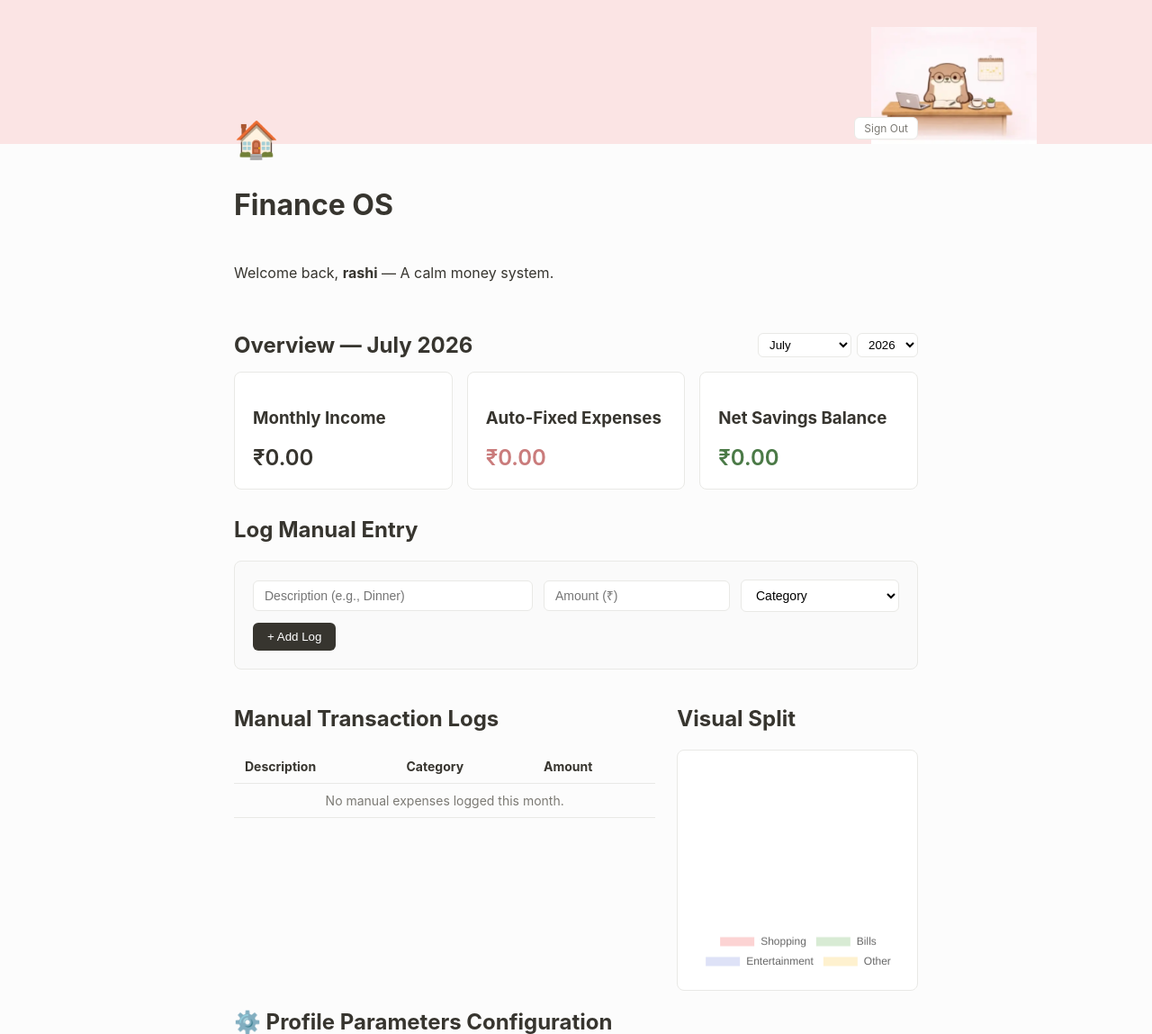
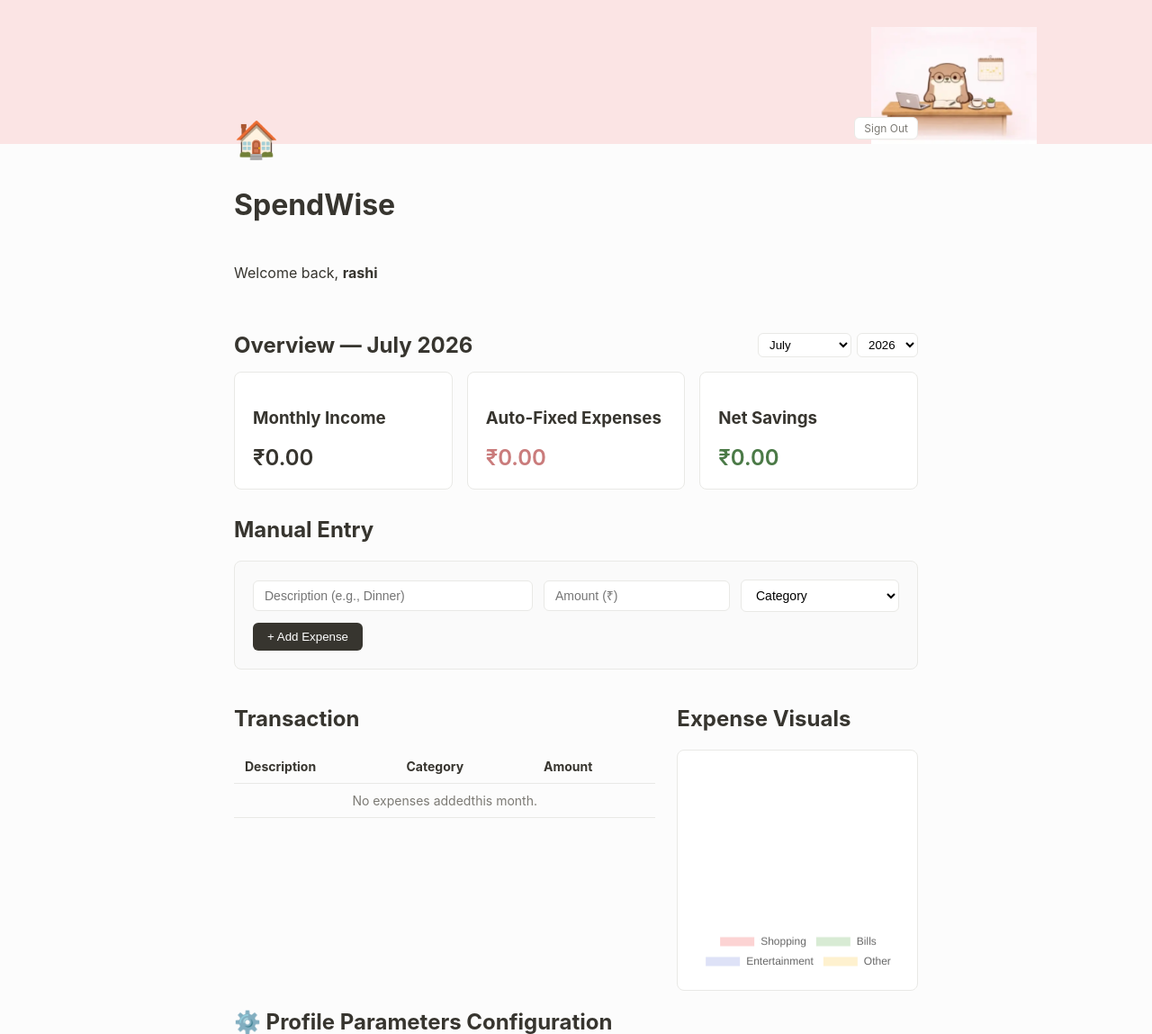
Before and after one commit to rashisaluja19/SpendWise, a Django app: page / in a window 1280 px wide. Shown: the top 1149 px of the page at 90% size. Run offline with Django 5.2, Linux system fonts and the light colour scheme; a user stored in the database is signed in; data comes from the database, SQL or seed files in the repository; data that the repository does not hold is empty.

Commit message:
Updated UI design for dashboard, login, and signup pages

```diff
--- a/tracker/templates/tracker/dashboard.html
+++ b/tracker/templates/tracker/dashboard.html
@@ -3,7 +3,7 @@
 <html lang="en">
 <head>
     <meta charset="UTF-8">
-    <title>SpendWise — Minimalist Workspace</title>
+    <title>SpendWise</title>
     <script src="https://cdn.jsdelivr.net/npm/chart.js"></script>
     <style>
         :root { --bg-color: #fcfcfc; --card-bg: #ffffff; --accent-pink: #fbe4e4; --text-main: #37352f; --text-muted: #7c7a74; --border-color: #e9e9e6; }
@@ -43,7 +43,7 @@
         {% if pending_sub %}
         <div style="background-color: #fef5e7; border: 1px dashed #f39c12; border-radius: 8px; padding: 15px 20px; margin-bottom: 25px; display: flex; justify-content: space-between; align-items: center;">
             <div style="font-size: 14px; color: #b7791f;">
-                <strong>🔔 Subscription Check:</strong> Did you make your payment for <strong>{{ pending_sub.name }} (₹{{ pending_sub.cost }})</strong> this month?
+                <strong>🔔 Subscription:</strong> Did you make your payment for <strong>{{ pending_sub.name }} (₹{{ pending_sub.cost }})</strong> this month?
             </div>
             <form method="POST" style="margin:0;">
                 {% csrf_token %}
@@ -61,8 +61,8 @@
                 <div style="font-size: 40px;">🏠</div>
                 <a href="{% url 'logout' %}" style="font-size: 12px; color: var(--text-muted); text-decoration: none; border: 1px solid var(--border-color); padding: 4px 10px; border-radius: 6px; background:#fff;">Sign Out</a>
             </div>
-            <h1>Finance OS</h1>
-            <p>Welcome back, <strong>{{ request.user.username }}</strong> — A calm money system.</p>
+            <h1>SpendWise</h1>
+            <p>Welcome back, <strong>{{ request.user.username }}</strong></p>
         </div>
 
         <!-- Timeline Capsule Architecture Selector Toggle -->
@@ -94,10 +94,10 @@
         <div class="grid">
             <div class="card"><h3>Monthly Income</h3><p class="amount">₹{{ profile.monthly_salary }}</p></div>
             <div class="card"><h3>Auto-Fixed Expenses</h3><p class="amount" style="color: #ca7c7c;">₹{{ total_fixed_expenses }}</p></div>
-            <div class="card"><h3>Net Savings Balance</h3><p class="amount" style="color: #4b7a47;">₹{{ net_savings }}</p></div>
+            <div class="card"><h3>Net Savings</h3><p class="amount" style="color: #4b7a47;">₹{{ net_savings }}</p></div>
         </div>
 
-        <h2>Log Manual Entry</h2>
+        <h2>Manual Entry</h2>
         <form class="log-form" method="POST">
             {% csrf_token %}
             <input type="text" name="title" placeholder="Description (e.g., Dinner)" style="flex:2;" required>
@@ -109,25 +109,25 @@
                 <option value="Entertainment">Entertainment</option>
                 <option value="Other">Other Extra Expense</option>
             </select>
-            <button type="submit" name="add_expense">+ Add Log</button>
+            <button type="submit" name="add_expense">+ Add Expense</button>
         </form>
 
         <div class="analytics-split">
             <div>
-                <h2>Manual Transaction Logs</h2>
+                <h2>Transaction</h2>
                 <table>
                     <thead><tr><th>Description</th><th>Category</th><th>Amount</th></tr></thead>
                     <tbody>
                         {% for expense in manual_expenses %}
                         <tr><td>{{ expense.title }}</td><td>{{ expense.category }}</td><td>₹{{ expense.amount }}</td></tr>
                         {% empty %}
-                        <tr><td colspan="3" style="text-align:center; color:var(--text-muted);">No manual expenses logged this month.</td></tr>
+                        <tr><td colspan="3" style="text-align:center; color:var(--text-muted);">No expenses addedthis month.</td></tr>
                         {% endfor %}
                     </tbody>
                 </table>
             </div>
             <div>
-                <h2>Visual Split</h2>
+                <h2>Expense Visuals</h2>
                 <div class="chart-container">
                     <canvas id="expenseChart" width="200" height="200"></canvas>
                 </div>
--- a/tracker/templates/tracker/login.html
+++ b/tracker/templates/tracker/login.html
@@ -77,6 +77,11 @@
         <div class="switch-link">
             Don't have an account? <a href="{% url 'signup' %}">Sign up</a>
         </div>
+        <!-- 🏷️ Original Copyright Footer Component Integrated Safely -->
+        <div class="footer-copyright row border-top border-2 border-dark p-4 mt-5 text-center">
+            <h4>Designed and Developed By <b>Rashi Saluja</b> | &copy; all rights reserved</h4>
+        </div>
+
     </div>
 
 </body>
--- a/tracker/templates/tracker/signup.html
+++ b/tracker/templates/tracker/signup.html
@@ -71,6 +71,11 @@
         <div class="switch-link">
             Already have an workspace? <a href="{% url 'login' %}">Log in</a>
         </div>
+        <!-- 🏷️ Original Copyright Footer Component Integrated Safely -->
+        <div class="footer-copyright row border-top border-2 border-dark p-4 mt-5 text-center">
+            <h4>Designed and Developed By <b>Rashi Saluja</b> | &copy; all rights reserved</h4>
+        </div>
+
     </div>
 
 </body>
```
